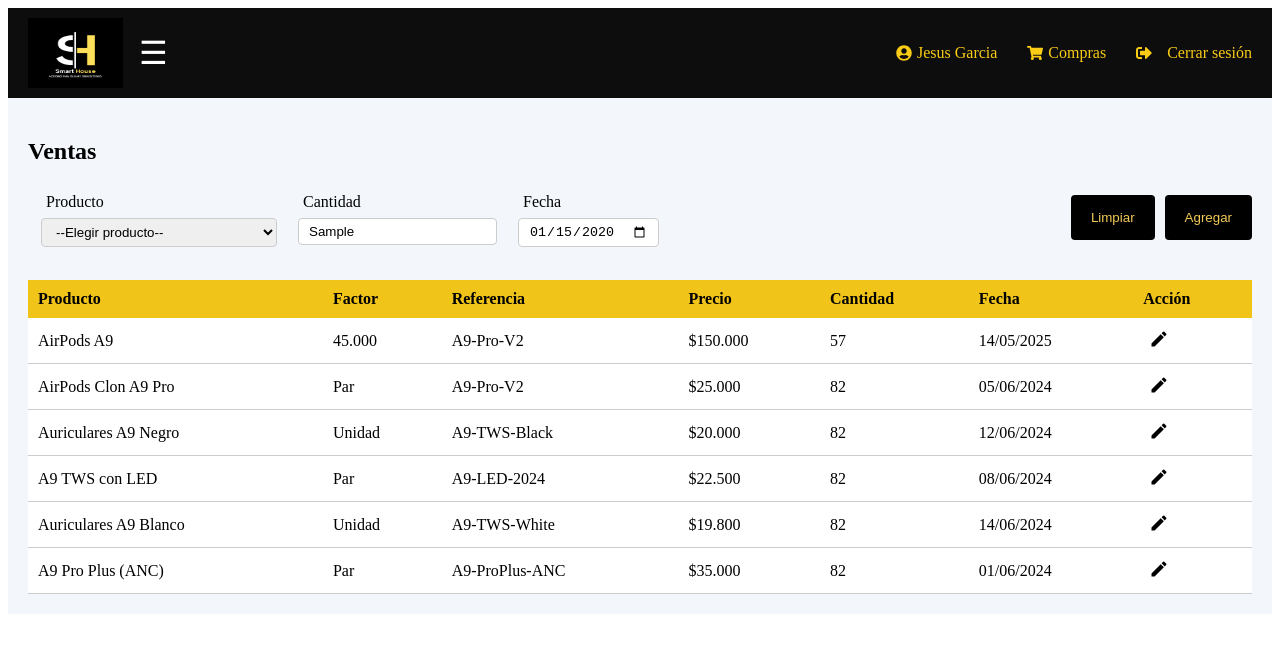
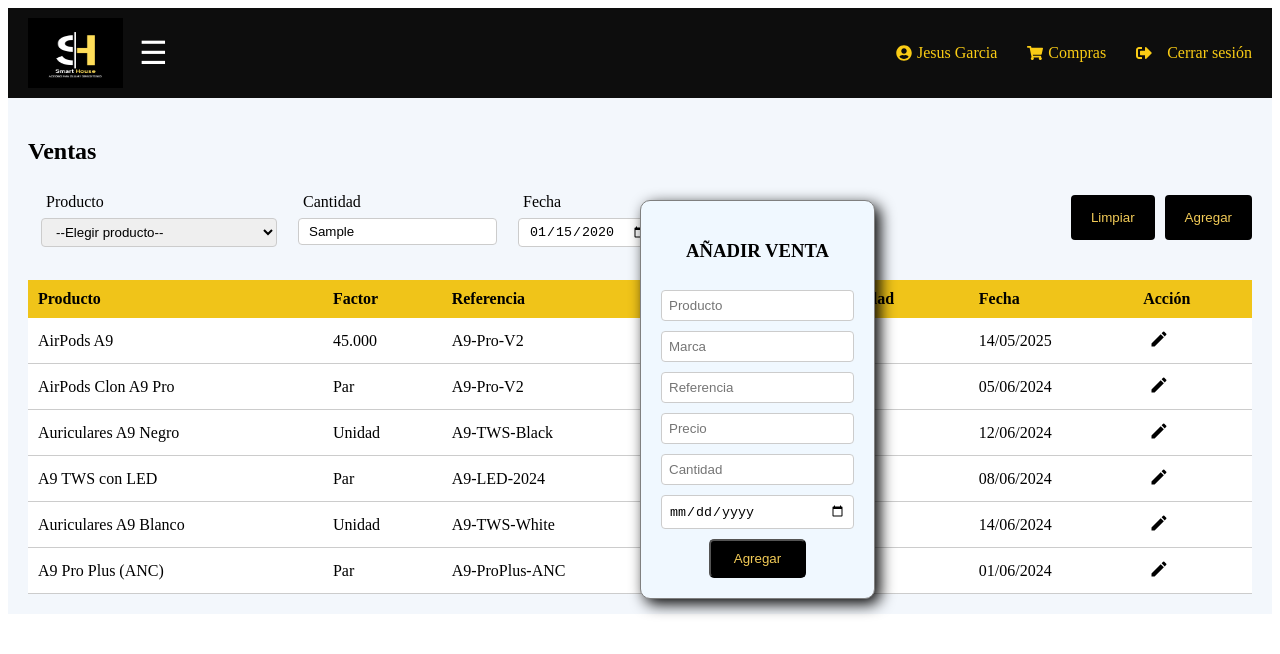
Before and after one commit to Arkepli/venta-celulares-frontend, a React (Vite) app: page /vendedor in a window 1280 px wide. Both pictures are taken after typing "Sample", "2020-01-15" into the empty fields and a click on the button "Agregar". Shown: the top 654 px of the page. Built offline with nearby package versions, Linux system fonts and the light colour scheme.

Commit message:
Agregando nuevas funcionalidades en la vista vendedor

```diff
--- a/src/views/vendedor/Sale.jsx
+++ b/src/views/vendedor/Sale.jsx
@@ -1,7 +1,21 @@
 import React, { useState } from "react";
 import "./Sale.css";
+import AgregarModal from "./modalAgregar/agregar-modal";
 
 const Sale = () => {
+  const [phones, setPhones] = useState([]);
+  const [selectedPhone, setSelectedPhone] = useState(null);
+  const [isModalOpen, setIsModalOpen] = useState(false);
+
+  const [nuevoProducto, setNuevoProducto] = useState({
+    producto: "",
+    factor: "",
+    referencia: "",
+    precio: "",
+    cantidad: "",
+    fecha: "",
+  });
+
   const [filters, setFilters] = useState({
     causa: "",
     fecha: "",
@@ -17,12 +31,35 @@ const Sale = () => {
     setFilters({ causa: "", fecha: "", marca: "", referencia: "" });
   };
 
-  const handleConsultar = () => {
-    // Aquí iría la lógica de filtro
-    console.log("Consultando con filtros:", filters);
+  const handleEditClick = (phone, index) => {
+    console.log("Esto contiene el phone" + phone);
+    setSelectedPhone({ ...phone, index });
+    setIsModalOpen("formEditar");
   };
 
-  const citas = [
+  const handleActualizar = () => {
+    const nuevasCitas = citas.map((item, i) =>
+      i === selectedPhone.index ? selectedPhone : item
+    );
+
+    setCitas(nuevasCitas);
+    setIsModalOpen(false);
+  };
+
+  const handleAgregar = () => {
+    setCitas([...citas, nuevoProducto]);
+    setIsModalOpen(false);
+    setNuevoProducto({
+      producto: "",
+      factor: "",
+      referencia: "",
+      precio: "",
+      cantidad: "",
+      fecha: "",
+    });
+  };
+
+  const [citas, setCitas] = useState([
     {
       producto: "AirPods A9",
       factor: "45.000",
@@ -77,16 +114,15 @@ const Sale = () => {
       fecha: "01/06/2024",
       accion: "",
     },
-    // ... el resto de datos
-  ];
+  ]);
 
   return (
     <div className="tecnico-container">
       <h2 className="titulo">Ventas</h2>
 
       <div className="filtros">
-        <div class="saleFiltros">
-          <div class="saleWrapper">
+        <div className="saleFiltros">
+          <div className="saleWrapper">
             <label>Producto</label>
             <select name="causa" value={filters.causa} onChange={handleChange}>
               <option value="">--Elegir producto--</option>
@@ -95,23 +131,159 @@ const Sale = () => {
               <option value="Batería">Cargador original Samsung 25W</option>
             </select>
           </div>
-          <div class="saleWrapper">
+          <div className="saleWrapper">
             <label>Cantidad</label>
             <input type="text" placeholder="Cantidad" />
           </div>
-          <div class="saleWrapper">
+          <div className="saleWrapper">
             <label>Fecha</label>
             <input type="date" />
           </div>
         </div>
-        <div class="saleAcction">
+        <div className="saleAcction">
           <button className="btn limpiar" onClick={handleLimpiar}>
             Limpiar
           </button>
-          <button className="btn consultar" onClick={handleConsultar}>
+          <button
+            className="btn consultar"
+            onClick={() => setIsModalOpen("formAgregar")}
+          >
             Agregar
           </button>
         </div>
+
+        <AgregarModal
+          isOpen={isModalOpen === "formAgregar"}
+          onClose={() => setIsModalOpen(false)}
+          className="formularioAgregar"
+        >
+          <div className="agregarForm">
+            <h3>Añadir venta</h3>
+            <input
+              type="text"
+              placeholder="Producto"
+              value={nuevoProducto.producto}
+              onChange={(e) =>
+                setNuevoProducto({ ...nuevoProducto, producto: e.target.value })
+              }
+            ></input>
+            <input
+              type="text"
+              placeholder="Marca"
+              value={nuevoProducto.factor}
+              onChange={(e) =>
+                setNuevoProducto({ ...nuevoProducto, factor: e.target.value })
+              }
+            ></input>
+            <input
+              type="text"
+              placeholder="Referencia"
+              value={nuevoProducto.referencia}
+              onChange={(e) =>
+                setNuevoProducto({
+                  ...nuevoProducto,
+                  referencia: e.target.value,
+                })
+              }
+            ></input>
+            <input
+              type="number"
+              placeholder="Precio"
+              value={nuevoProducto.precio}
+              onChange={(e) =>
+                setNuevoProducto({
+                  ...nuevoProducto,
+                  precio: e.target.value,
+                })
+              }
+            ></input>
+            <input
+              type="number"
+              placeholder="Cantidad"
+              value={nuevoProducto.cantidad}
+              onChange={(e) =>
+                setNuevoProducto({
+                  ...nuevoProducto,
+                  cantidad: e.target.value,
+                })
+              }
+            ></input>
+            <input
+              type="date"
+              placeholder="Fecha"
+              value={nuevoProducto.fecha}
+              onChange={(e) =>
+                setNuevoProducto({
+                  ...nuevoProducto,
+                  fecha: e.target.value,
+                })
+              }
+            ></input>
+            <button className="ventaAgregar" onClick={handleAgregar}>
+              Agregar
+            </button>
+          </div>
+        </AgregarModal>
+        <AgregarModal
+          isOpen={isModalOpen === "formEditar"}
+          onClose={() => setIsModalOpen(false)}
+          className="formularioEditarCelular"
+        >
+          <div className="agregarForm">
+            <h3>Editar celular</h3>
+            <input
+              type="text"
+              value={selectedPhone?.producto || ""}
+              onChange={(e) =>
+                setSelectedPhone({ ...selectedPhone, producto: e.target.value })
+              }
+            ></input>
+            <input
+              type="text"
+              value={selectedPhone?.factor || ""}
+              onChange={(e) =>
+                setSelectedPhone({ ...selectedPhone, factor: e.target.value })
+              }
+            ></input>
+            <input
+              type="text"
+              value={selectedPhone?.referencia || ""}
+              onChange={(e) =>
+                setSelectedPhone({
+                  ...selectedPhone,
+                  referencia: e.target.value,
+                })
+              }
+            ></input>
+            <input
+              type="text"
+              value={selectedPhone?.precio || ""}
+              onChange={(e) =>
+                setSelectedPhone({
+                  ...selectedPhone,
+                  precio: e.target.value,
+                })
+              }
+            ></input>
+            <input
+              type="number"
+              value={selectedPhone?.cantidad || ""}
+              onChange={(e) =>
+                setSelectedPhone({ ...selectedPhone, cantidad: e.target.value })
+              }
+            ></input>
+            <input
+              type="date"
+              value={selectedPhone?.fecha || ""}
+              onChange={(e) =>
+                setSelectedPhone({ ...selectedPhone, fecha: e.target.value })
+              }
+            ></input>
+            <button className="ventaAgregar" onClick={handleActualizar}>
+              Actualizar
+            </button>
+          </div>
+        </AgregarModal>
       </div>
 
       <table className="tabla">
@@ -138,6 +310,7 @@ const Sale = () => {
               <td>
                 <button
                   title="Editar"
+                  onClick={() => handleEditClick(item, index)}
                   style={{
                     background: "none",
                     border: "none",
@@ -150,6 +323,7 @@ const Sale = () => {
                     viewBox="0 0 24 24"
                     width="20"
                     fill="#000000"
+                    onClick={() => setIsModalOpen("formEditar")}
                   >
                     <path d="M3 17.25V21h3.75L17.81 9.94l-3.75-3.75L3 17.25zM20.71 7.04c.39-.39.39-1.02 0-1.41l-2.34-2.34a1.003 1.003 0 0 0-1.42 0l-1.83 1.83 3.75 3.75 1.84-1.83z" />
                   </svg>
--- /dev/null
+++ b/src/views/vendedor/modalAgregar/agregar-modal.css
@@ -0,0 +1,50 @@
+.modal-backgroup {
+    position: fixed;
+    top: 0;
+    left: 0;
+    width: 100%;
+    height: 50%;
+    display: flex;
+    align-items: center;
+    justify-content: center;
+}
+
+.agregarForm {
+    display: flex;
+    flex-direction: column;
+    gap: 10px;
+    padding: 20px;
+    position: absolute;
+    margin-left: 0px;
+    margin-right: 5px;
+    background-color: aliceblue;
+    border: 1px solid #808080;
+    border-radius: 10px;
+    box-shadow: 5px 5px 15px black;
+
+    h3 {
+        text-transform: uppercase;
+        text-align: center;
+    }
+
+    input {
+        padding: 7px;
+    }
+
+    button {
+        padding: 10px;
+        border-radius: 5px;
+        width: 50%;
+        margin: auto;
+        background-color: black;
+        color: #F2CB57;
+    }
+}
+
+.formularioAgregar .agregarForm {
+    overflow: hidden;
+}
+
+.formularioEditarCelular .agregarForm {
+    overflow: hidden;
+}
--- /dev/null
+++ b/src/views/vendedor/modalAgregar/agregar-modal.jsx
@@ -0,0 +1,18 @@
+import React from "react";
+import "./agregar-modal.css";
+
+const AgregarModal = ({ isOpen, onClose, children, className = "" }) => {
+  if (!isOpen) return null;
+
+  return (
+    <div className="modal-backgroup" onClick={onClose}>
+      <div
+        className={`modal-container ${className}`}
+        onClick={(e) => e.stopPropagation()}
+      >
+        {children}
+      </div>
+    </div>
+  );
+};
+export default AgregarModal;
```
Also changed, not shown: src/views/brands/brands.css (deleted).
